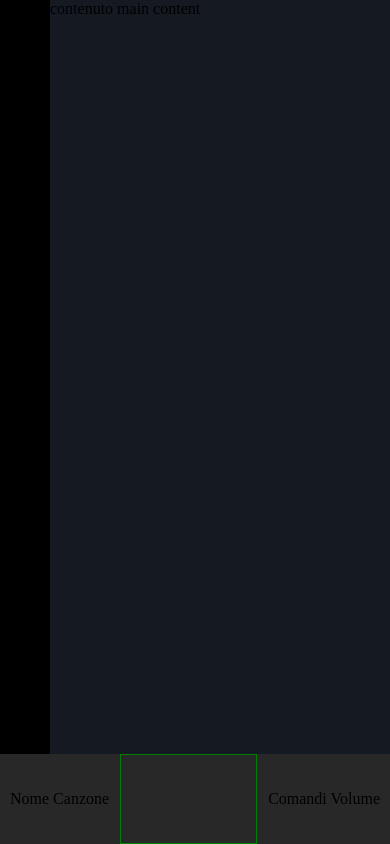
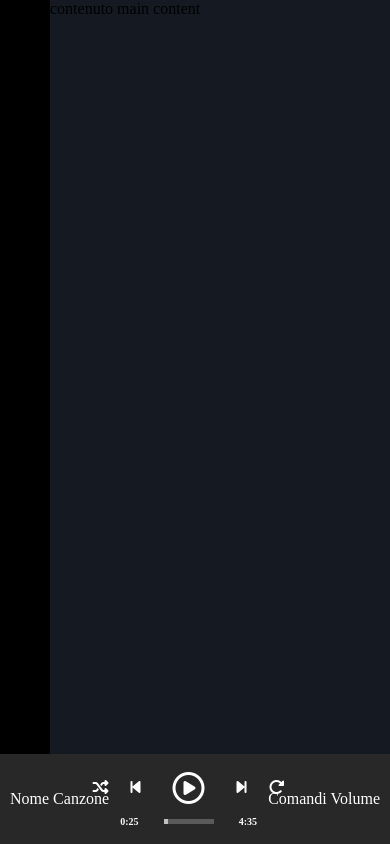
Before and after one commit to Simone-Domenici/html-css-spotifyweb, a plain HTML site: page index.html in a window 390 px wide. Drawn offline with Linux system fonts and the light colour scheme.

Commit message:
ADD player commands responsive

```diff
--- a/css/app.css
+++ b/css/app.css
@@ -9,6 +9,12 @@
 a {
 	color: currentColor;
 	text-decoration: none;
+}
+
+button {
+    background: none;
+    border: none;
+    display: block;
 }
 
 ul,
@@ -57,10 +63,50 @@ img {
     align-items: center;
     justify-content: space-between;
     padding: 0 10px;
+    color: white;
 }
 
 .player .player-commands {
     width: 37%;
+}
+
+.player-cmd {
+    display: flex;
+    gap: 22px;
+    justify-content: center;
+    align-items: center;
+    padding-bottom: 12px;
+}
+
+.player-cmd button > i {
+    font-size: 16px;
+    color: white;
+}
+
+.player-cmd .play-btn {
+    font-size: 32px;
+    padding: 0 10px;
+}
+
+.player-bar {
+    display: flex;
+    justify-content: space-between;
+    align-items: center;
+    gap: 25px;
+    font-size: 10px;
+    font-weight: 600;
+}
+
+.player-bar .progress-bar {
+    flex-grow: 1;
+    background-color: #5A5A5A;
+    height: 5px;
+}
+
+.player-bar .progress-bar .current-progress {
+    background-color: #C1C1C1;
+    width: 9.1%;
+    height: 5px;
 }
 
 /* Debug */
--- a/index.html
+++ b/index.html
@@ -21,12 +21,24 @@
             <div class="song-info">
                 Nome Canzone
             </div>
-            <div class="player-commands debug">
+            <div class="player-commands">
                 <div class="player-cmd">
-
+                    <button><i class="fa-solid fa-shuffle"></i></button>
+                    <button><i class="fa-solid fa-backward-step"></i></button>
+                    <button><i class="fa-regular fa-circle-play play-btn"></i></button>
+                    <button><i class="fa-solid fa-forward-step"></i></button>
+                    <button><i class="fa-solid fa-rotate-right"></i></button>
                 </div>
                 <div class="player-bar">
-
+                    <div class="current-time">
+                        0:25
+                    </div>
+                    <div class="progress-bar">
+                        <div class="current-progress"></div>
+                    </div>
+                    <div class="song-time">
+                        4:35
+                    </div>
                 </div>
             </div>
             <div class="volume-commands">
```
